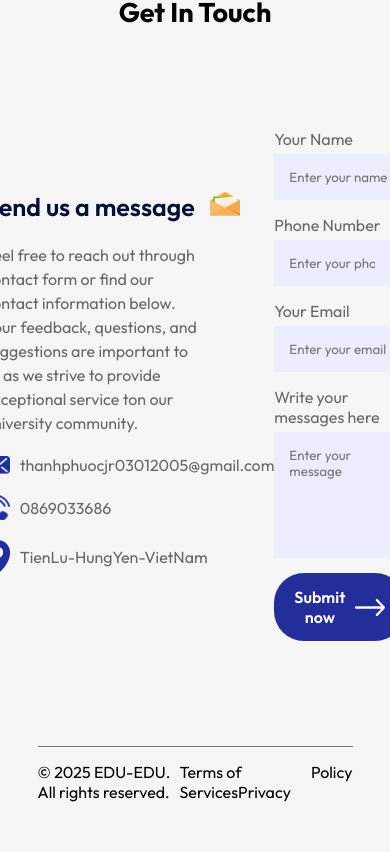
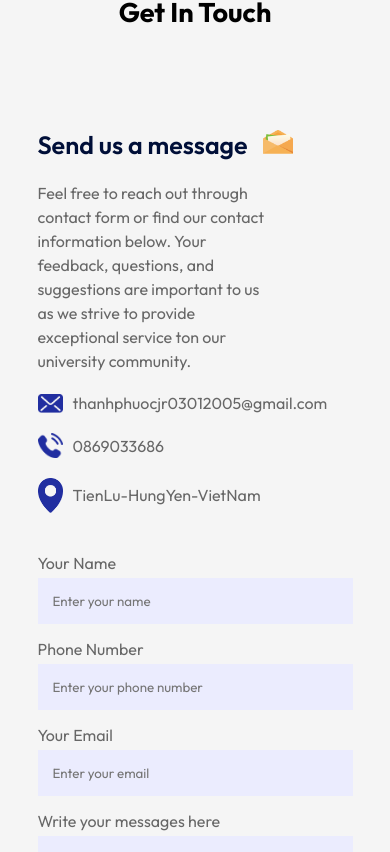
Before and after one commit to thanhphuocjr/EDU_EDU, a React (Vite) app: page / in a window 390 px wide. Shown: the part 5912-6764 px from the top of the page. Built offline with nearby package versions, Linux system fonts and the light colour scheme; a web font is replaced by a local one.

Commit message:
Responsive Contact

```diff
--- a/src/Components/Contact/Contact.scss
+++ b/src/Components/Contact/Contact.scss
@@ -53,6 +53,12 @@
         margin-top: 5px;
         resize: none;
       }
+      button {
+        font-size: 14px;
+        img {
+          width: 20px;
+        }
+      }
     }
   }
 }
@@ -74,3 +80,27 @@
     transition: opacity 0.5s ease;
   }
 }
+
+// Media Query
+@media (max-width: 768px) {
+  .contact {
+    display: block;
+    .contact-col {
+      padding-bottom: 20px;
+    }
+  }
+}
+@media (max-width: 480px) {
+  .contact {
+    .contact-col {
+      form {
+        button {
+          font-size: 12px;
+          img {
+            width: 13px;
+          }
+        }
+      }
+    }
+  }
+}
```
